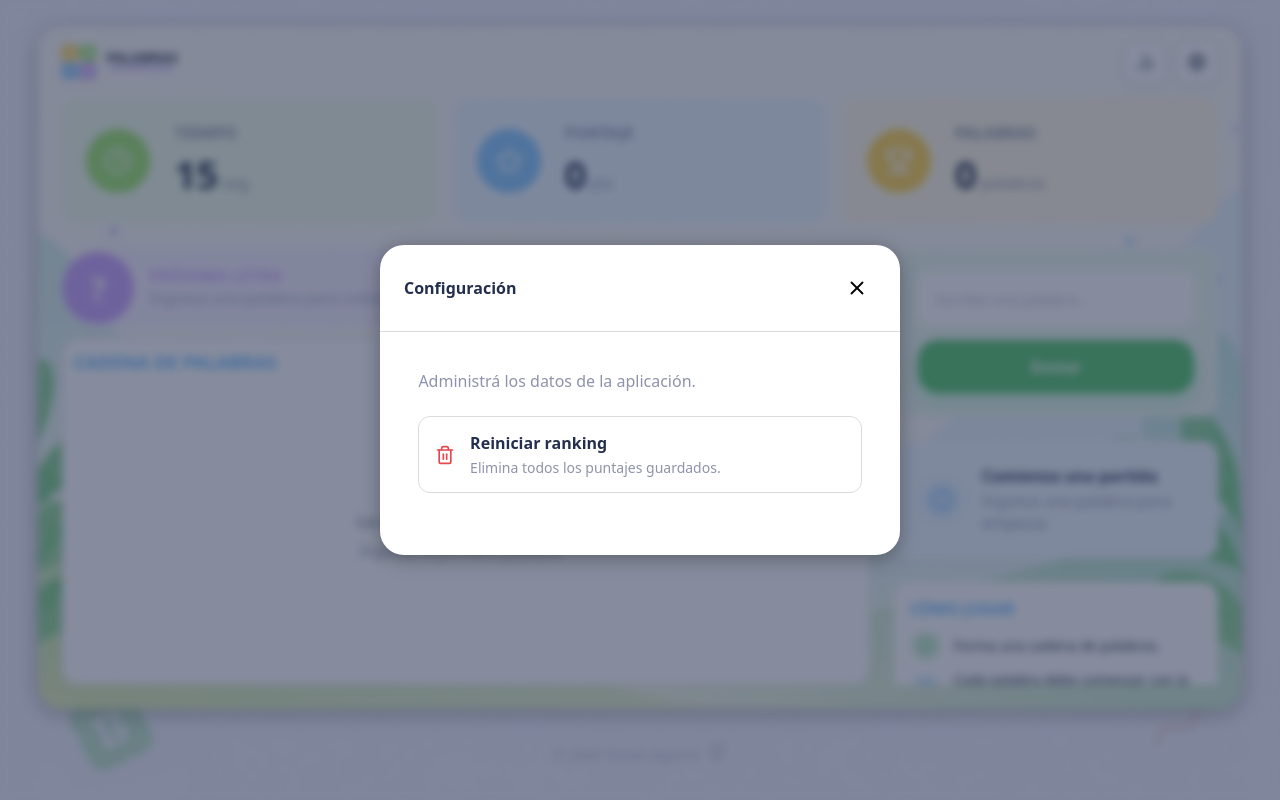
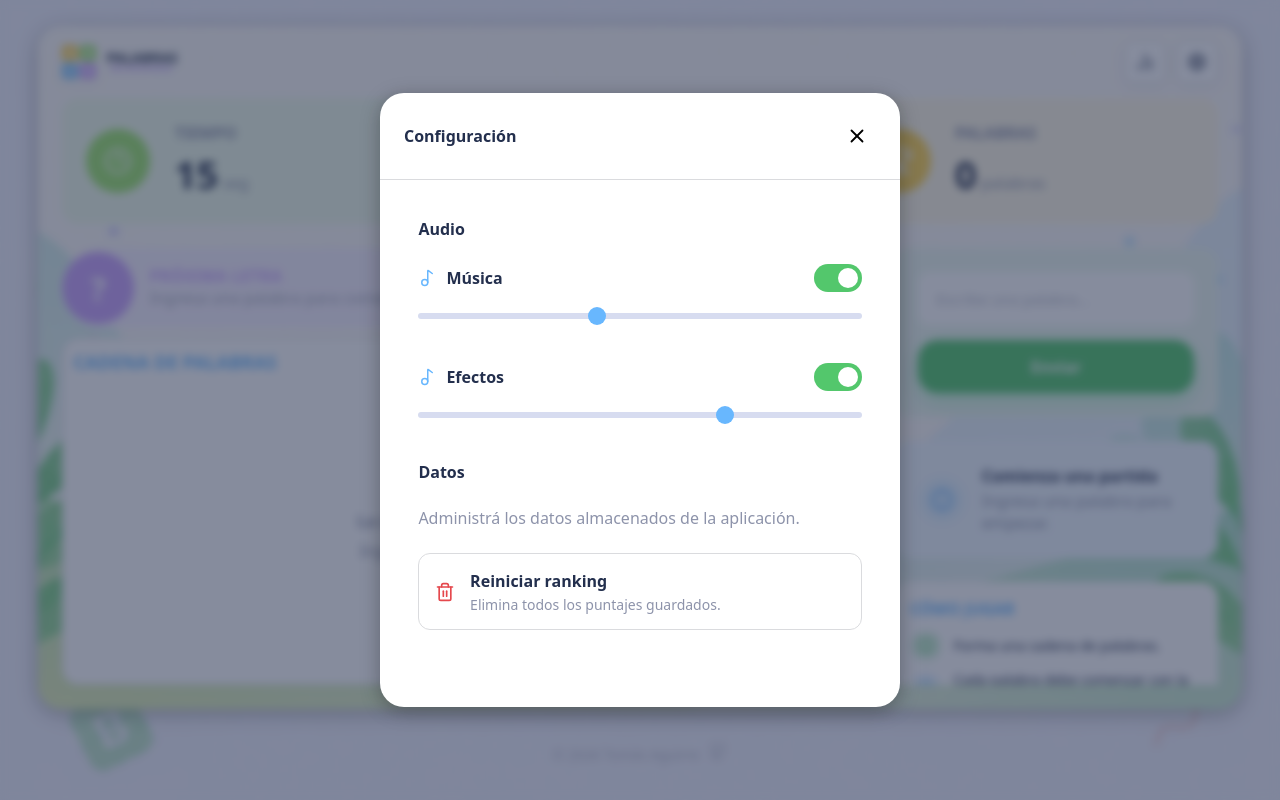
Before and after one commit to tomieaguirre/unq-ui-tomi-aguirre-trabajo-final, a React (Vite) app: page /game in a window 1280 px wide. Both pictures are taken after a click on the button 1196 px from the left and 61 px from the top of the page. Built offline with nearby package versions, Linux system fonts and the light colour scheme.

Commit message:
feat: add audio settings controls

```diff
--- a/src/components/modals/SettingsModal/SettingsModal.jsx
+++ b/src/components/modals/SettingsModal/SettingsModal.jsx
@@ -2,6 +2,7 @@ import { useState } from "react";
 
 import {
     AlertTriangle,
+    Music2,
     Trash2,
 } from "lucide-react";
 
@@ -9,6 +10,7 @@ import Modal from "../../ui/Modal/Modal";
 import Button from "../../ui/Button/Button";
 
 import useRanking from "../../../hooks/useRanking";
+import useSettings from "../../../hooks/useSettings";
 
 import styles from "./SettingsModal.module.css";
 
@@ -19,6 +21,11 @@ export default function SettingsModal({
     const {
         resetRanking,
     } = useRanking();
+
+    const {
+        settings,
+        save,
+    } = useSettings();
 
     const [confirming, setConfirming] = useState(false);
 
@@ -37,14 +44,147 @@ export default function SettingsModal({
             onClose={onClose}
         >
 
-            {
+            {/* ============================================
+                AUDIO
+            ============================================ */}
 
-                !confirming ? (
+            <section className={styles.section}>
+
+                <h3 className={styles.sectionTitle}>
+                    Audio
+                </h3>
+
+                {/* Música */}
+
+                <div className={styles.setting}>
+
+                    <div className={styles.settingHeader}>
+
+                        <div className={styles.settingLabel}>
+
+                            <Music2
+                                size={18}
+                                className={styles.settingIcon}
+                            />
+
+                            <span>Música</span>
+
+                        </div>
+
+                        <label className={styles.switch}>
+
+                            <input
+                                type="checkbox"
+                                checked={settings.musicEnabled}
+                                onChange={(event) =>
+                                    save({
+                                        musicEnabled: event.target.checked,
+                                    })
+                                }
+                            />
+
+                            <span className={styles.sliderSwitch} />
+
+                        </label>
+
+                    </div>
+
+                    <input
+                        className={styles.slider}
+                        type="range"
+                        min="0"
+                        max="100"
+                        value={settings.musicVolume * 100}
+                        onChange={(event) => {
+
+                            const volume =
+                                Number(event.target.value) / 100;
+
+                            save({
+                                musicVolume: volume,
+                                musicEnabled: volume > 0,
+                            });
+
+                        }}
+                    />
+
+                </div>
+
+                {/* Efectos */}
+
+                <div className={styles.setting}>
+
+                    <div className={styles.settingHeader}>
+
+                        <div className={styles.settingLabel}>
+
+                            <Music2
+                                size={18}
+                                className={styles.settingIcon}
+                            />
+
+                            <span>Efectos</span>
+
+                        </div>
+
+                        <label className={styles.switch}>
+
+                            <input
+                                type="checkbox"
+                                checked={settings.effectsEnabled}
+                                onChange={(event) =>
+                                    save({
+                                        effectsEnabled:
+                                            event.target.checked,
+                                    })
+                                }
+                            />
+
+                            <span className={styles.sliderSwitch} />
+
+                        </label>
+
+                    </div>
+
+                    <input
+                        className={styles.slider}
+                        type="range"
+                        min="0"
+                        max="100"
+                        value={settings.effectsVolume * 100}
+                        onChange={(event) => {
+
+                            const volume =
+                                Number(event.target.value) / 100;
+
+                            save({
+                                effectsVolume: volume,
+                                effectsEnabled: volume > 0,
+                            });
+
+                        }}
+                    />
+
+                </div>
+
+            </section>
+
+            {/* ============================================
+                DATA
+            ============================================ */}
+
+            <section className={styles.section}>
+
+                <h3 className={styles.sectionTitle}>
+                    Datos
+                </h3>
+
+                {!confirming ? (
 
                     <>
 
                         <p className={styles.description}>
-                            Administrá los datos de la aplicación.
+                            Administrá los datos almacenados de la aplicación.
                         </p>
 
                         <button
@@ -118,9 +258,9 @@ export default function SettingsModal({
 
                     </>
 
-                )
+                )}
 
-            }
+            </section>
 
         </Modal>
 
--- a/src/components/modals/SettingsModal/SettingsModal.module.css
+++ b/src/components/modals/SettingsModal/SettingsModal.module.css
@@ -1,11 +1,228 @@
+/* ============================================
+   SECTION
+============================================ */
+
+.section {
+
+    margin-bottom: var(--spacing-xl);
+
+}
+
+.sectionTitle {
+
+    margin-bottom: var(--spacing-lg);
+
+    font-size: var(--font-size-md);
+    font-weight: 700;
+
+    color: var(--color-text-main);
+
+}
+
+/* ============================================
+   SETTINGS
+============================================ */
+
+.setting {
+
+    margin-bottom: var(--spacing-xl);
+
+}
+
+.settingHeader {
+
+    display: flex;
+    justify-content: space-between;
+    align-items: center;
+
+    margin-bottom: var(--spacing-sm);
+
+}
+
+.settingLabel {
+
+    display: flex;
+    align-items: center;
+    gap: var(--spacing-sm);
+
+    font-weight: 600;
+
+}
+
+.settingIcon {
+
+    color: var(--color-primary);
+
+}
+
+/* ============================================
+   SLIDER
+============================================ */
+
+.slider {
+    appearance: none;
+    -webkit-appearance: none;
+
+    width: 100%;
+    height: 6px;
+
+    border-radius: 999px;
+
+    background: #D7DCF0;
+
+    cursor: pointer;
+
+    outline: none;
+}
+
+/* Chrome, Edge, Opera */
+
+.slider::-webkit-slider-thumb {
+    appearance: none;
+    -webkit-appearance: none;
+
+    width: 18px;
+    height: 18px;
+
+    border: none;
+    border-radius: 50%;
+
+    background: var(--color-primary);
+
+    cursor: pointer;
+
+    transition: transform .15s ease;
+}
+
+.slider::-webkit-slider-thumb:hover {
+    transform: scale(1.15);
+}
+
+/* Firefox */
+
+.slider::-moz-range-thumb {
+    width: 18px;
+    height: 18px;
+
+    border: none;
+    border-radius: 50%;
+
+    background: var(--color-primary);
+
+    cursor: pointer;
+
+    transition: transform .15s ease;
+}
+
+.slider::-moz-range-thumb:hover {
+    transform: scale(1.15);
+}
+
+.slider::-moz-range-track {
+    height: 6px;
+
+    border-radius: 999px;
+
+    background: #D7DCF0;
+}
+
+/* Deshabilitado */
+
+.slider:disabled {
+    opacity: .45;
+    cursor: not-allowed;
+}
+
+.slider:disabled::-webkit-slider-thumb {
+    cursor: not-allowed;
+}
+
+.slider:disabled::-moz-range-thumb {
+    cursor: not-allowed;
+}
+
+/* ============================================
+   SWITCH
+============================================ */
+
+.switch {
+
+    position: relative;
+
+    display: inline-block;
+
+    width: 48px;
+    height: 28px;
+
+}
+
+.switch input {
+
+    opacity: 0;
+
+    width: 0;
+    height: 0;
+
+}
+
+.sliderSwitch {
+
+    position: absolute;
+
+    inset: 0;
+
+    cursor: pointer;
+
+    background: #D7DCF0;
+
+    border-radius: 999px;
+
+    transition: .25s;
+
+}
+
+.sliderSwitch::before {
+
+    content: "";
+
+    position: absolute;
+
+    left: 4px;
+    bottom: 4px;
+
+    width: 20px;
+    height: 20px;
+
+    border-radius: 50%;
+
+    background: white;
+
+    transition: .25s;
+
+}
+
+.switch input:checked + .sliderSwitch {
+
+    background: var(--color-success);
+
+}
+
+.switch input:checked + .sliderSwitch::before {
+
+    transform: translateX(20px);
+
+}
+
 /* ============================================
    DESCRIPTION
 ============================================ */
 
 .description {
+
     margin-bottom: var(--spacing-lg);
 
     color: var(--color-text-light);
+
 }
 
 /* ============================================
@@ -13,13 +230,13 @@
 ============================================ */
 
 .option {
+
     display: flex;
     align-items: center;
     gap: var(--spacing-md);
 
     width: 100%;
 
-    margin-bottom: var(--spacing-lg);
     padding: var(--spacing-md);
 
     background: var(--color-surface);
@@ -29,36 +246,48 @@
 
     cursor: pointer;
 
-    transition: border-color .2s ease,
-                background .2s ease;
+    transition:
+        border-color .2s,
+        background .2s;
+
 }
 
 .option:hover {
+
     border-color: var(--color-danger);
+
 }
 
 .option div {
+
     display: flex;
     flex-direction: column;
     align-items: flex-start;
+
 }
 
 .option strong {
+
     color: var(--color-text-main);
+
 }
 
 .option span {
+
     margin-top: .2rem;
 
     font-size: var(--font-size-sm);
 
     color: var(--color-text-light);
+
 }
 
 .optionIcon {
+
     color: var(--color-danger);
 
     flex-shrink: 0;
+
 }
 
 /* ============================================
@@ -66,27 +295,33 @@
 ============================================ */
 
 .warning {
+
     display: flex;
     gap: var(--spacing-md);
 
     margin-bottom: var(--spacing-xl);
+
     padding: var(--spacing-md);
 
+    border: 1px solid var(--color-danger);
     border-radius: var(--border-radius-lg);
 
-    border: 1px solid var(--color-danger);
 }
 
 .warningIcon {
+
     color: var(--color-danger);
 
     flex-shrink: 0;
+
 }
 
 .warning p {
+
     margin-top: .3rem;
 
     color: var(--color-text-light);
+
 }
 
 /* ============================================
@@ -94,15 +329,19 @@
 ============================================ */
 
 .actions {
+
     display: flex;
     justify-content: flex-end;
     gap: var(--spacing-md);
+
 }
 
 @media (max-width: 480px) {
 
     .actions {
+
         flex-direction: column;
+
     }
 
 }
--- a/src/services/audioService.js
+++ b/src/services/audioService.js
@@ -27,11 +27,24 @@ const effects = {
     [SOUND.GAME_OVER]: new Audio(gameOverSound),
 };
 
+// ============================================
+// INITIAL CONFIGURATION
+// ============================================
+
 Object.values(music).forEach(audio => {
     audio.loop = true;
+    audio.preload = "auto";
+});
+
+Object.values(effects).forEach(audio => {
+    audio.preload = "auto";
 });
 
 let currentMusic = null;
+
+// ============================================
+// MUSIC
+// ============================================
 
 export function playMusic(name) {
 
@@ -67,6 +80,10 @@ export function stopMusic() {
 
 }
 
+// ============================================
+// EFFECTS
+// ============================================
+
 export function playEffect(name) {
 
     const effect = effects[name];
@@ -83,10 +100,14 @@ export function playEffect(name) {
 
 }
 
+// ============================================
+// VOLUME
+// ============================================
+
 export function setMusicVolume(volume) {
 
     Object.values(music).forEach(audio => {
-        audio.volume = volume;
+        audio.volume = Math.min(1, Math.max(0, volume));
     });
 
 }
@@ -94,7 +115,7 @@ export function setMusicVolume(volume) {
 export function setEffectsVolume(volume) {
 
     Object.values(effects).forEach(audio => {
-        audio.volume = volume;
+        audio.volume = Math.min(1, Math.max(0, volume));
     });
 
 }
--- /dev/null
+++ b/src/services/settingsService.js
@@ -0,0 +1,52 @@
+const STORAGE_KEY = "word-chain-settings";
+
+export const DEFAULT_SETTINGS = {
+    musicEnabled: true,
+    effectsEnabled: true,
+
+    musicVolume: 0.4,
+    effectsVolume: 0.7,
+};
+
+export function getSettings() {
+
+    const settings = localStorage.getItem(STORAGE_KEY);
+
+    if (!settings) {
+        return DEFAULT_SETTINGS;
+    }
+
+    return {
+        ...DEFAULT_SETTINGS,
+        ...JSON.parse(settings),
+    };
+
+}
+
+function saveSettings(settings) {
+
+    localStorage.setItem(
+        STORAGE_KEY,
+        JSON.stringify(settings),
+    );
+
+}
+
+export function updateSettings(partialSettings) {
+
+    const updated = {
+        ...getSettings(),
+        ...partialSettings,
+    };
+
+    saveSettings(updated);
+
+    return updated;
+
+}
+
+export function resetSettings() {
+
+    saveSettings(DEFAULT_SETTINGS);
+
+}
```
Also changed, not shown: src/hooks/useSettings.js (+23 -5 lines).
